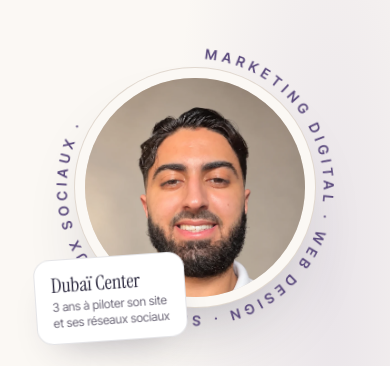
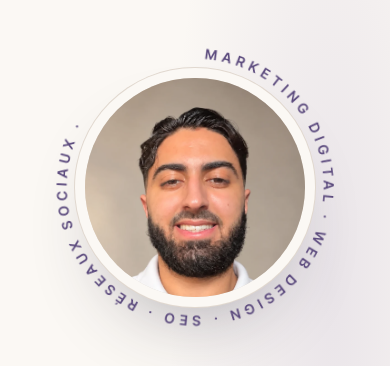
Before and after one commit to ouweisbts/Ouweismansouri, a plain HTML site: page index.html in a window 390 px wide. Shown: the part 79-445 px from the top of the page. Drawn offline with Linux system fonts and the light colour scheme.

Commit message:
Remove the Dubaï Center note card next to the hero photo
Co-Authored-By: Claude Opus 5.5 <noreply@anthropic.com>
Claude-Session: https://claude.ai/code/session_01EUDBSK1QjmhVuumJZYRJZB

```diff
--- a/assets/css/home.css
+++ b/assets/css/home.css
@@ -96,8 +96,6 @@ em{font-family:var(--serif);font-style:italic;font-weight:400;color:var(--violet
 .hero__badge{position:absolute;inset:0;width:100%;height:100%;animation:spin 26s linear infinite}
 .hero__badge text{font-family:var(--sans);font-weight:600;font-size:5.6px;letter-spacing:1.9px;fill:var(--violet)}
 @keyframes spin{to{transform:rotate(360deg)}}
-.hero__note{position:absolute;left:-10%;bottom:-2%;background:var(--white);border:1px solid var(--line);border-radius:16px;padding:12px 16px;font-size:.82rem;line-height:1.35;color:var(--muted);box-shadow:0 20px 40px -24px rgba(39,36,58,.4);rotate:-4deg}
-.hero__note b{display:block;font-family:var(--serif);font-weight:400;font-size:1.25rem;color:var(--ink)}
 .facts{display:grid;grid-template-columns:repeat(4,1fr);gap:0;margin-top:clamp(24px,3vh,40px)}
 .facts li{border-top:1px solid var(--line)}
 .facts li{padding:24px 20px 30px 0}
@@ -107,7 +105,6 @@ em{font-family:var(--serif);font-style:italic;font-weight:400;color:var(--violet
 @media (max-width:900px){
   .hero__grid{grid-template-columns:1fr;min-height:0}
   .hero__visual{order:-1;width:min(76vw,340px)}
-  .hero__note{left:-4%;font-size:.75rem}
   .facts{grid-template-columns:1fr 1fr}
   .facts li:nth-child(3){padding-left:0;border-left:0}
 }
--- a/index.html
+++ b/index.html
@@ -67,7 +67,6 @@
     <div class="hero__visual" data-photo>
       <div class="hero__photo"><img src="assets/img/portrait.webp" alt="Portrait d'Ouweis Mansouri" width="1003" height="1254"></div>
       <svg class="hero__badge" viewBox="0 0 120 120" aria-hidden="true"><defs><path id="ring" d="M60 60 m-52 0 a52 52 0 1 1 104 0 a52 52 0 1 1 -104 0"/></defs><text><textPath href="#ring">MARKETING DIGITAL · WEB DESIGN · SEO · RÉSEAUX SOCIAUX · </textPath></text></svg>
-      <p class="hero__note"><b>Dubaï Center</b>3 ans à piloter son site<br>et ses réseaux sociaux</p>
     </div>
   </div>
 
```
Also changed, not shown: assets/img/og.jpg.
